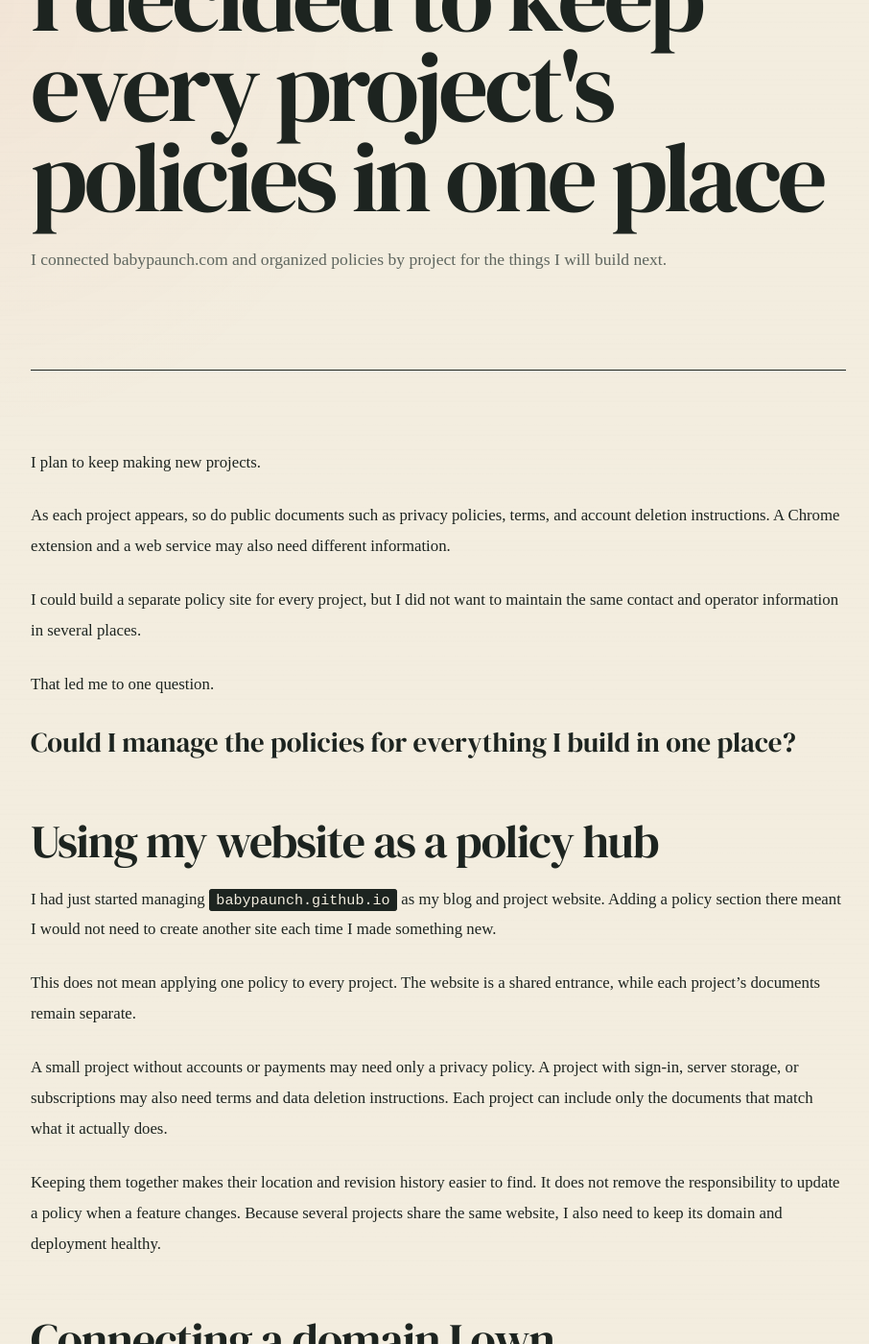
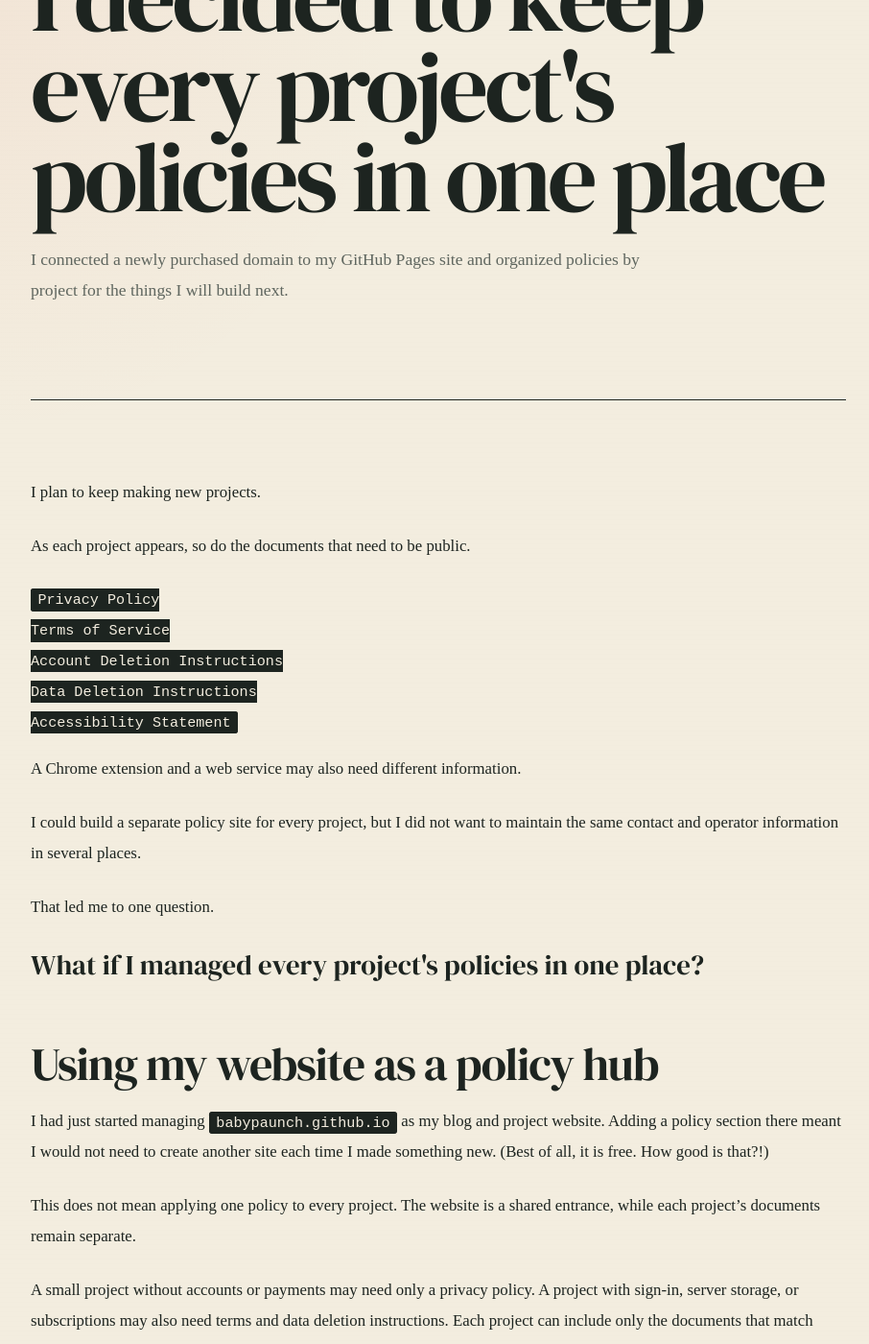
Before and after one commit to babypaunch/babypaunch.github.io, a Jekyll site: the page built from _posts/2026-08-27-project-policy-hub-en.md, in a window 1280 px wide and 1400 px high, scrolled down 306 px. Shown: the whole window at 96% size, without its empty margins (183-1089 px from the left). Built offline with Jekyll 4.4.1, drawn with Linux system fonts in a browser that asks for light colours; some web fonts are replaced; some of the changed text lies outside the part shown.

Commit message:
docs(blog): 정책 허브 글의 개인 경험 보완

````diff
--- a/_posts/2026-08-27-project-policy-hub-en.md
+++ b/_posts/2026-08-27-project-policy-hub-en.md
@@ -3,7 +3,7 @@ layout: post
 locale: en
 page_key: blog
 title: I decided to keep every project's policies in one place
-description: I connected babypaunch.com and organized policies by project for the things I will build next.
+description: I connected a newly purchased domain to my GitHub Pages site and organized policies by project for the things I will build next.
 category: Making
 date: 2026-08-27 00:00:00 +0900
 permalink: /en/blog/project-policy-hub/
@@ -18,17 +18,27 @@ tags:
 
 I plan to keep making new projects.
 
-As each project appears, so do public documents such as privacy policies, terms, and account deletion instructions. A Chrome extension and a web service may also need different information.
+As each project appears, so do the documents that need to be public.
+
+```text
+Privacy Policy
+Terms of Service
+Account Deletion Instructions
+Data Deletion Instructions
+Accessibility Statement
+```
+
+A Chrome extension and a web service may also need different information.
 
 I could build a separate policy site for every project, but I did not want to maintain the same contact and operator information in several places.
 
 That led me to one question.
 
-<p class="article-question">Could I manage the policies for everything I build in one place?</p>
+<p class="article-question">What if I managed every project's policies in one place?</p>
 
 ## Using my website as a policy hub
 
-I had just started managing `babypaunch.github.io` as my blog and project website. Adding a policy section there meant I would not need to create another site each time I made something new.
+I had just started managing `babypaunch.github.io` as my blog and project website. Adding a policy section there meant I would not need to create another site each time I made something new. (Best of all, it is free. How good is that?!)
 
 This does not mean applying one policy to every project. The website is a shared entrance, while each project's documents remain separate.
 
@@ -43,14 +53,6 @@ The default GitHub Pages address was already enough to publish policies. But I w
 I bought `babypaunch.com` and connected it to GitHub Pages. Cloudflare felt inexpensive for the domain purchase. The domain can remain the same even if I change hosting later, and every project can use one official address.
 
 Using the root domain and `www` address correctly with GitHub Pages required four A records and one CNAME in Cloudflare DNS.
-
-```text
-A     @     185.199.108.153
-A     @     185.199.109.153
-A     @     185.199.110.153
-A     @     185.199.111.153
-CNAME www   babypaunch.github.io
-```
 
 The four A records connect `babypaunch.com` to the GitHub Pages servers. The CNAME connects `www.babypaunch.com` to the default GitHub Pages address. I left every record in DNS-only mode without the Cloudflare proxy.
 
@@ -82,8 +84,8 @@ When a new project appears, I can add its information and the policies it needs.
 
 The main advantage is that the system can grow without turning into one long mixed list. If a project needs another document, it goes under that project. Visitors can choose a project first and see only the relevant policies.
 
-There is a tradeoff. Because every policy lives under one domain, a missed renewal or deployment problem could affect several projects at once. Central management is convenient, but it also makes maintaining this website more important.
+There is a tradeoff. Because every policy lives under one domain, a missed renewal or deployment problem could affect several projects at once. Central management is convenient, but it also makes maintaining this website more important. (It is free, so I plan to use it for the rest of my life.)
 
-For now, the hub contains the BabyPaunch website and Laftel Mania. When AI-Karaoke and future projects become public, their policies will join them in the same place.
+For now, the hub contains the BabyPaunch website and Laftel Mania. Whenever I make a new project, I will add the policies it needs in the same place.
 
-<p class="article-summary"><strong>In one line:</strong> Instead of waiting for my projects to pile up, I made <code>babypaunch.com</code> the shared policy hub for everything I build next.</p>
+<p class="article-summary"><strong>In one line:</strong> Instead of waiting for my projects to pile up, I made my GitHub Pages site the shared policy hub for all of them.</p>
````
Also changed, not shown: _posts/2026-08-27-project-policy-hub.md (+17 -15 lines).
